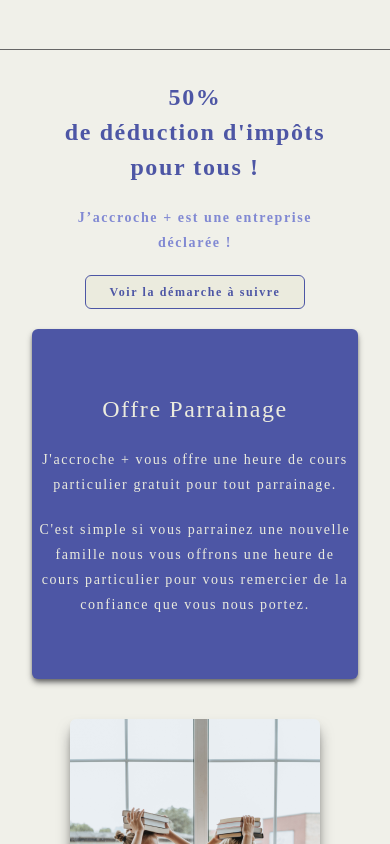
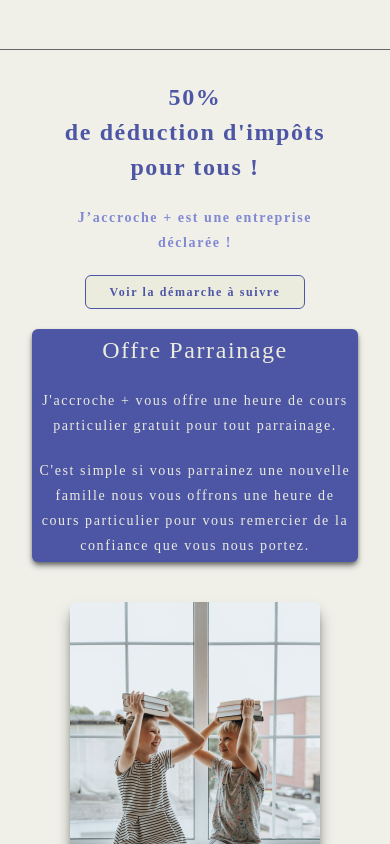
Before and after one commit to DumeGrisoni/booking_student, a React (Vite) app: page / in a window 390 px wide. Shown: the top 844 px of the page. Built offline with nearby package versions, Linux system fonts and the light colour scheme; a web font is replaced by a local one.

Commit message:
testing again

```diff
--- a/src/Components/OfferBanner.jsx
+++ b/src/Components/OfferBanner.jsx
@@ -1,7 +1,7 @@
 const OfferBanner = () => {
   return (
     // OFFER BANNER
-    <section className="flex flex-col bg-primary lg:h-[258px] h-[350px] items-center text-center px-1 lg:px-2 justify-center gap-[20px] lg:gap-[30px] rounded-md shadow-md shadow-grey-font text-secondary-var-1">
+    <section className="flex flex-col bg-primary lg:h-[258px] py-1 h-auto items-center text-center px-1 lg:px-2 justify-center gap-[20px] lg:gap-[30px] rounded-md shadow-md shadow-grey-font text-secondary-var-1">
       <h1 className="text-headline ">Offre Parrainage</h1>
       <h2 className="text-title">
         J&apos;accroche + vous offre une heure de cours particulier gratuit pour
```
